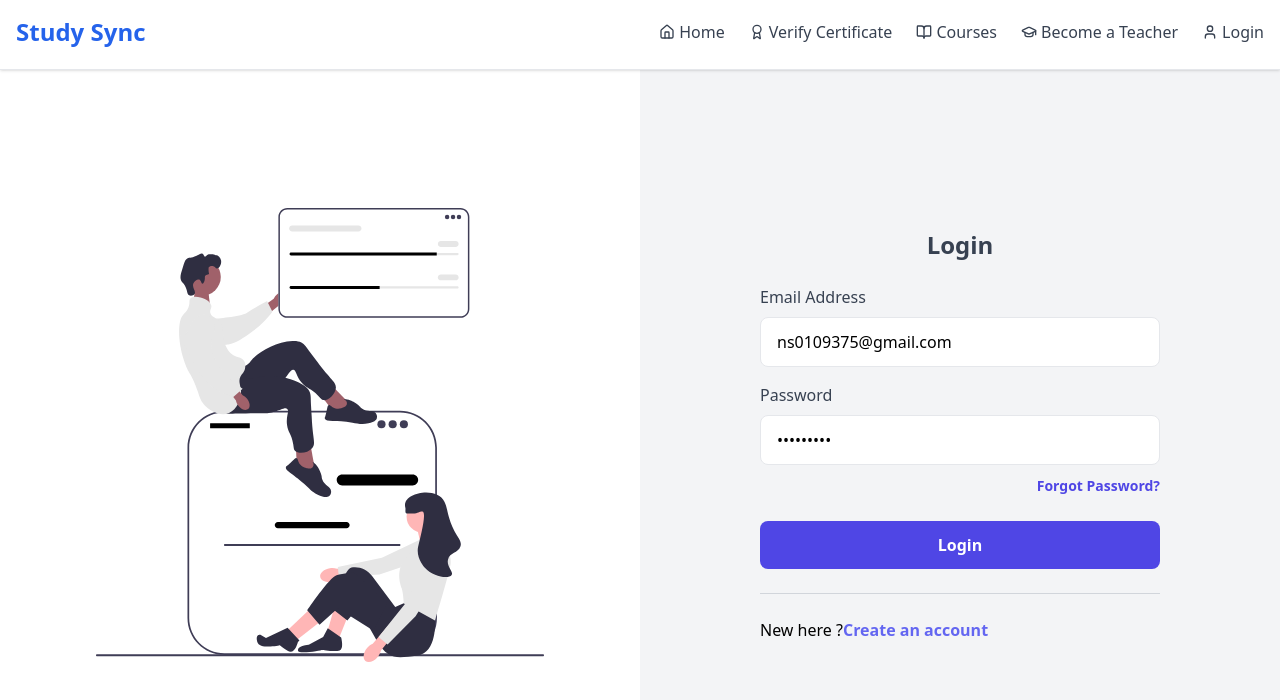
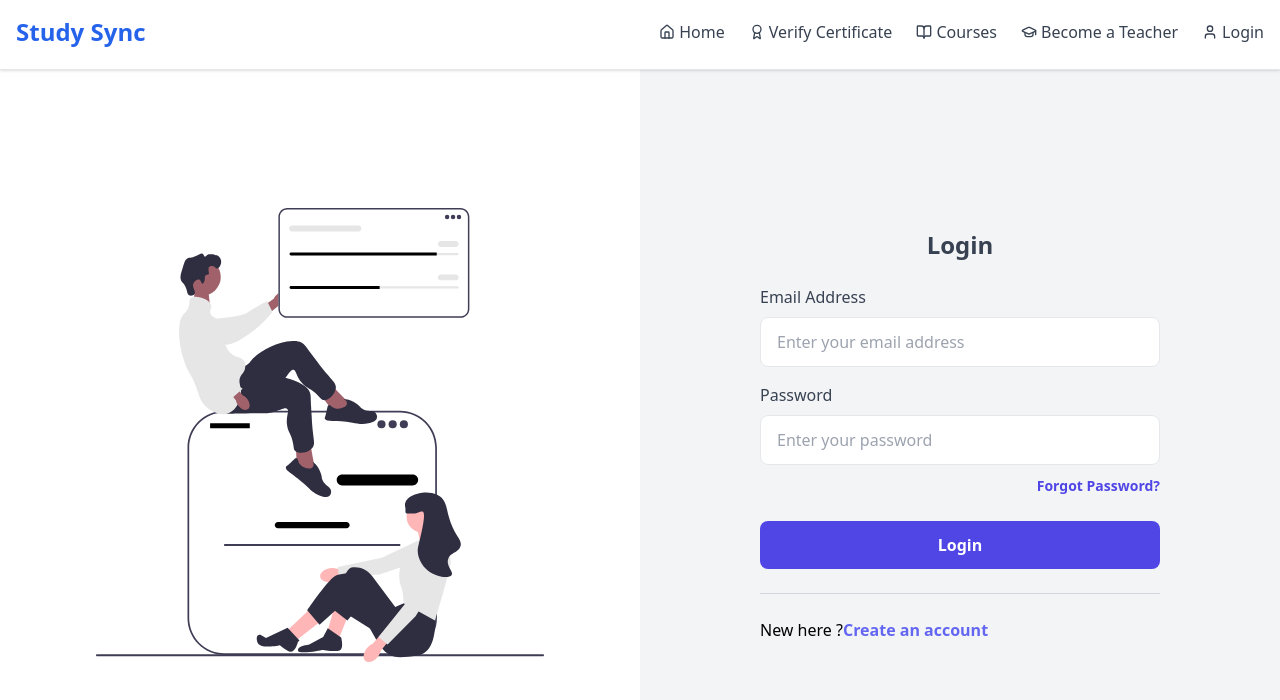
Before and after one commit to nishantsaini2331/Study-Sync, a React (Vite) app in the folder frontend/: page /login in a window 1280 px wide. Shown: the top 700 px of the page. Built offline with nearby package versions, Linux system fonts and the light colour scheme; no server answers.

Commit message:
removing fake credntials

```diff
--- a/frontend/src/pages/AuthForm.jsx
+++ b/frontend/src/pages/AuthForm.jsx
@@ -120,8 +120,8 @@ function AuthForm({ type }) {
   useEffect(() => {
     setFormData({
       name: "",
-      email: "ns0109375@gmail.com",
-      password: "#Nishant1",
+      email: "",
+      password: "",
       confirmPassword: "",
       qualification: "",
     });
```
